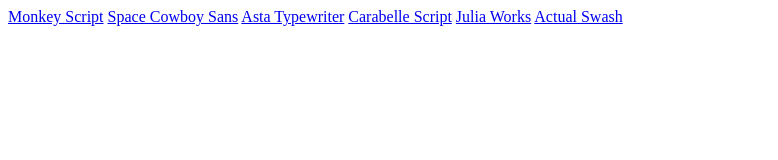
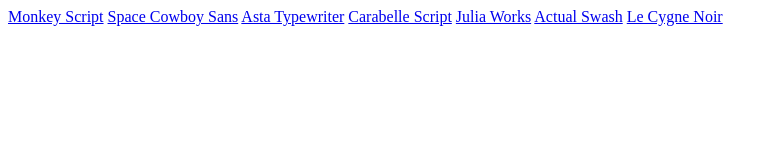
Before and after one commit to johanna-fageras/typography, a plain HTML site: page index.html in a window 1280 px wide. Shown: the whole page, without its empty margins (0-778 px from the left). Drawn offline with Linux system fonts and the light colour scheme.

Commit message:
Update index.html

```diff
--- a/index.html
+++ b/index.html
@@ -12,5 +12,6 @@
   <a href="pages/carabelle-script/index.html">Carabelle Script</a>
   <a href="pages/julia-works/index.html">Julia Works</a>
   <a href="pages/actual-swash/index.html">Actual Swash</a>
+  <a href="pages/le-cygne-noir/index.html">Le Cygne Noir</a>
 </body>
 </html>
```
